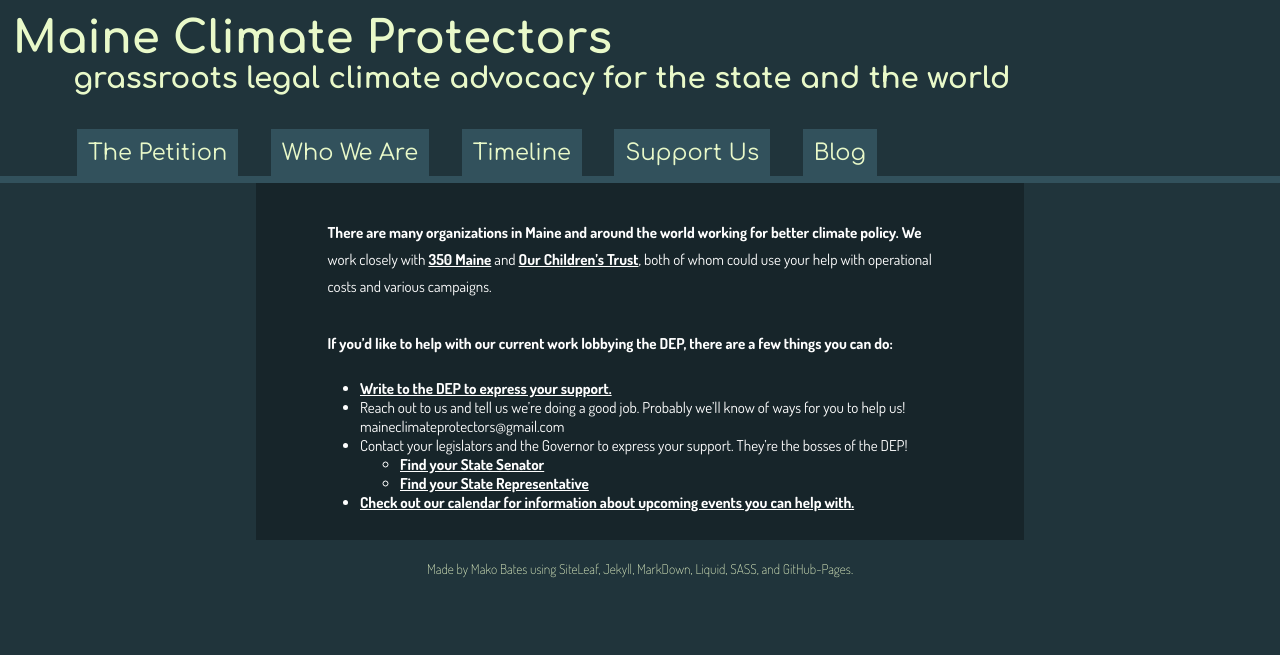
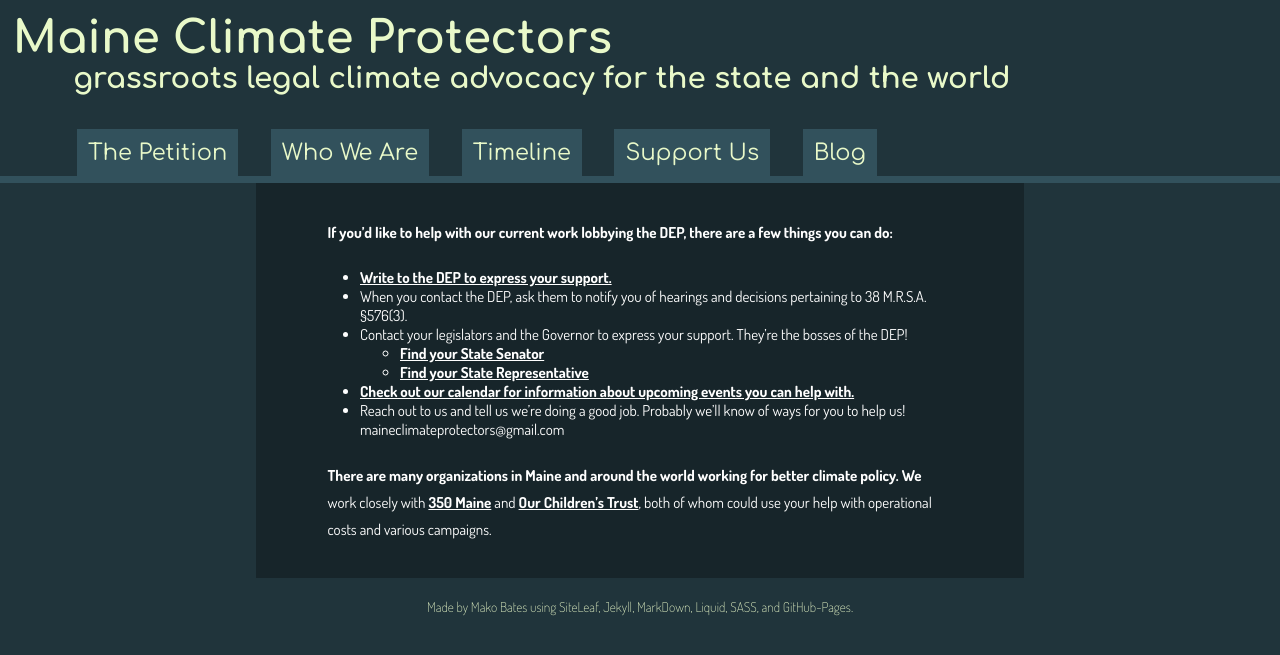
Before and after one commit to ShapeOfMatter/maine-climate-protectors, a Jekyll site: the page built from support.markdown, in a window 1280 px wide. Shown: the top 655 px of the page. Built offline with Jekyll 4.4.1, drawn with Linux system fonts in a browser that asks for light colours.

Commit message:
Updated Support

```diff
--- a/support.markdown
+++ b/support.markdown
@@ -3,12 +3,13 @@ title: Support MCP
 date: 2017-12-13 15:14:00 -05:00
 ---
 
-There are many organizations in Maine and around the world working for better climate policy. We work closely with [350 Maine](http://www.350maine.org/donate) and [Our Children's Trust](https://www.ourchildrenstrust.org/donate/), both of whom could use your help with operational costs and various campaigns.
-
 If you'd like to help with our current work lobbying the DEP, there are a few things you can do:
  + [Write to the DEP to express your support.]({{ "/posts/write-to-the-dep/" | relative_url }})
- + Reach out to us and tell us we're doing a good job. Probably we'll know of ways for you to help us! {{ site.contact_email }}
+ + When you contact the DEP, ask them to notify you of hearings and decisions pertaining to 38  M.R.S.A. §576(3).
  + Contact your legislators and the Governor to express your support. They're the bosses of the DEP!
     - [Find your State Senator](https://mainelegislature.org/senate/find-your-state-senator/9392)
     - [Find your State Representative](https://mainelegislature.org/house/townlist.htm)
  + [Check out our calendar for information about upcoming events you can help with.]({{ "/timeline" | relative_url }})
+ + Reach out to us and tell us we're doing a good job. Probably we'll know of ways for you to help us! {{ site.contact_email }}
+
+There are many organizations in Maine and around the world working for better climate policy. We work closely with [350 Maine](http://www.350maine.org/donate) and [Our Children's Trust](https://www.ourchildrenstrust.org/donate/), both of whom could use your help with operational costs and various campaigns.
```
